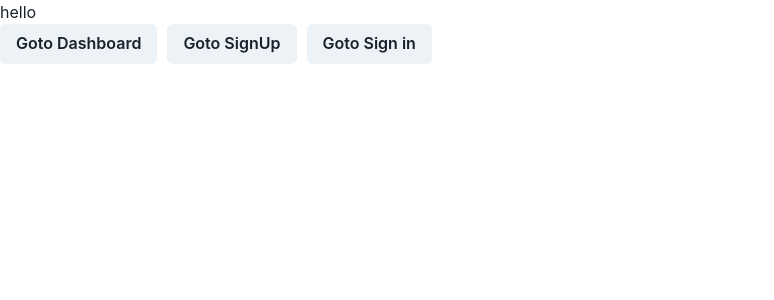
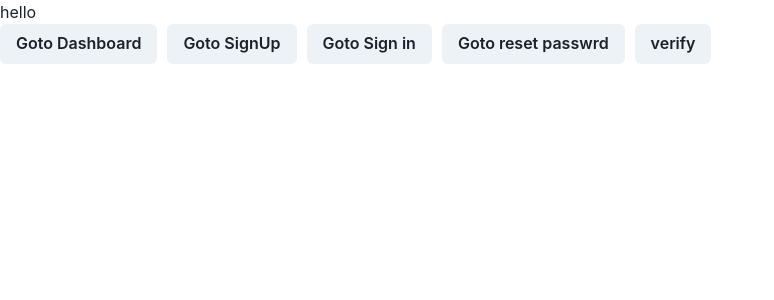
Before and after one commit to Tosin-Mayowa/sendrail, a React (Create React App) app: page / in a window 1280 px wide. Shown: the top 300 px of the page, without its empty margins (0-774 px from the left). Built offline with nearby package versions, Linux system fonts and the light colour scheme.

Commit message:
add buttons to home

```diff
--- a/src/pages/Home.tsx
+++ b/src/pages/Home.tsx
@@ -14,6 +14,12 @@ function Home() {
       <Button ml="10px" onClick={() => navigate("/login")}>
         Goto Sign in
       </Button>
+       <Button ml="10px" onClick={() => navigate("/reset-password")}>
+        Goto reset passwrd
+      </Button>
+      <Button ml="10px" onClick={() => navigate("/verify")}>
+        verify
+      </Button>
     </>
   );
 }
```
